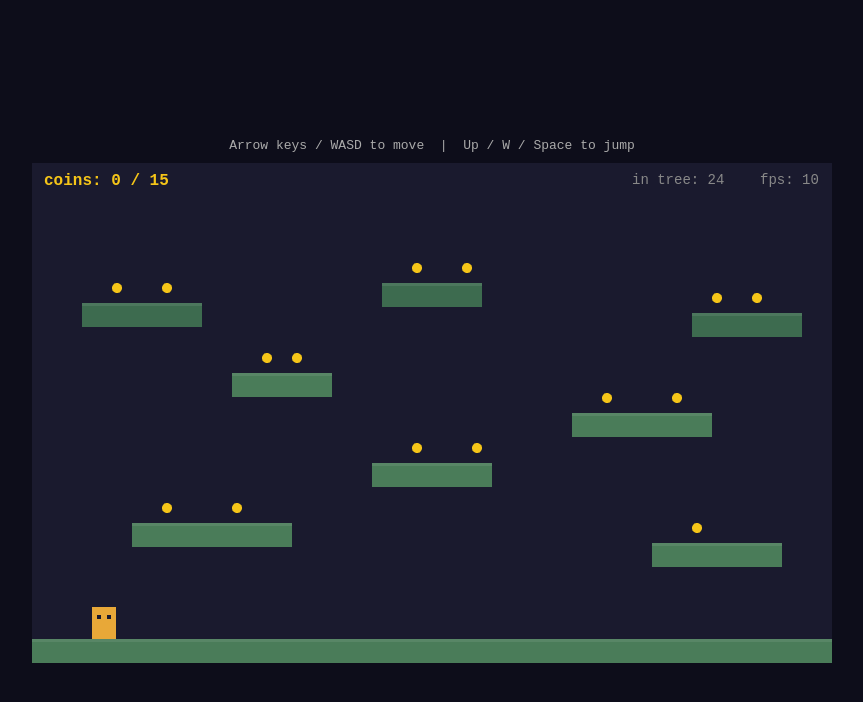
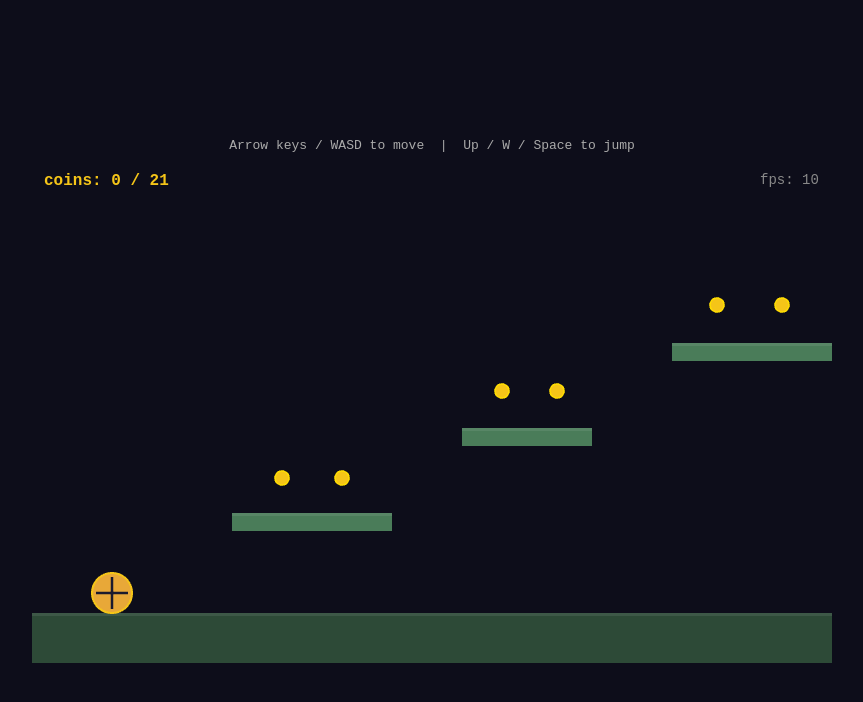
Before and after one commit to rcasto/simplequad, a website built with Vite: page examples/pixi-platformer/index.html in a window 1280 px wide. Shown: the whole page, without its empty margins (208-1071 px from the left). Built offline with nearby package versions, Linux system fonts and the light colour scheme; animation ran at ten frames a second.

Commit message:
update and try integrating pixi platformer example, a little different than the others

```diff
--- a/examples/pixi-platformer/package.json
+++ b/examples/pixi-platformer/package.json
@@ -9,7 +9,7 @@
   },
   "dependencies": {
     "pixi.js": "8.18.1",
-    "simplequad": "^3.0.0"
+    "simplequad": "^3.1.0"
   },
   "devDependencies": {
     "@types/node": "^25.6.0",
--- /dev/null
+++ b/examples/pixi-platformer/src/level.json
@@ -0,0 +1,41 @@
+{
+  "world": { "width": 2400, "height": 600 },
+  "player": { "x": 80, "y": 520, "r": 20 },
+  "platforms": [
+    { "x": 0,    "y": 550, "width": 2400, "height": 50 },
+    { "x": 200,  "y": 450, "width": 160,  "height": 18 },
+    { "x": 430,  "y": 365, "width": 130,  "height": 18 },
+    { "x": 640,  "y": 280, "width": 170,  "height": 18 },
+    { "x": 880,  "y": 400, "width": 140,  "height": 18 },
+    { "x": 1080, "y": 310, "width": 150,  "height": 18 },
+    { "x": 1300, "y": 225, "width": 170,  "height": 18 },
+    { "x": 1520, "y": 355, "width": 140,  "height": 18 },
+    { "x": 1700, "y": 265, "width": 160,  "height": 18 },
+    { "x": 1920, "y": 185, "width": 150,  "height": 18 },
+    { "x": 2100, "y": 315, "width": 190,  "height": 18 },
+    { "x": 2290, "y": 220, "width": 110,  "height": 18 }
+  ],
+  "coins": [
+    { "x": 250,  "y": 415 },
+    { "x": 310,  "y": 415 },
+    { "x": 470,  "y": 328 },
+    { "x": 525,  "y": 328 },
+    { "x": 685,  "y": 242 },
+    { "x": 750,  "y": 242 },
+    { "x": 920,  "y": 363 },
+    { "x": 975,  "y": 363 },
+    { "x": 1120, "y": 273 },
+    { "x": 1185, "y": 273 },
+    { "x": 1345, "y": 188 },
+    { "x": 1415, "y": 188 },
+    { "x": 1555, "y": 318 },
+    { "x": 1615, "y": 318 },
+    { "x": 1745, "y": 228 },
+    { "x": 1800, "y": 228 },
+    { "x": 1960, "y": 148 },
+    { "x": 2010, "y": 148 },
+    { "x": 2148, "y": 278 },
+    { "x": 2225, "y": 278 },
+    { "x": 2335, "y": 183 }
+  ]
+}
--- a/examples/pixi-platformer/src/main.ts
+++ b/examples/pixi-platformer/src/main.ts
@@ -1,25 +1,29 @@
-import { Application, Graphics, Text, Ticker } from "pixi.js";
-import { create } from "simplequad";
+import { Application, Container, Graphics, Text, Ticker } from "pixi.js";
+import { create, type Circle, type BoundingBox } from "simplequad";
+import levelData from "./level.json";
+
+// ── Viewport & physics constants ───────────────────────────────────────────
 
 const W = 800;
 const H = 500;
-const GRAVITY = 0.5;
-const PLAYER_SPEED = 4;
-const JUMP_FORCE = -11;
-const TILE = 24;
 
-// Entity types — body holds collision bounds separately from the PixiJS display object.
-// This is the pattern the 3.1.0 extractor API is designed for: your domain objects
-// don't need to extend Bound; the extractor derives it from wherever bounds live.
+const GRAVITY   = 1800;  // px/s²
+const MAX_VX    = 300;   // px/s — horizontal speed cap
+const ACCEL     = 2000;  // px/s² — horizontal acceleration (and deceleration)
+const JUMP_VY   = -660;  // px/s — initial jump velocity (negative = up)
+const COIN_R    = 7;
+
+// ── Types ──────────────────────────────────────────────────────────────────
+
 interface Platform {
   type: "platform";
-  body: { x: number; y: number; width: number; height: number };
+  body: BoundingBox;
   gfx: Graphics;
 }
 
 interface Coin {
   type: "coin";
-  body: { x: number; y: number; width: number; height: number };
+  body: Circle;
   gfx: Graphics;
   collected: boolean;
 }
@@ -27,127 +31,118 @@ interface Coin {
 type CollisionEntity = Platform | Coin;
 
 interface Player {
-  body: { x: number; y: number; width: number; height: number };
+  body: Circle;
   gfx: Graphics;
+  rotation: number;      // accumulated roll angle in radians
   vx: number;
   vy: number;
+  direction: -1 | 0 | 1;
   onGround: boolean;
 }
 
+interface LevelData {
+  world: { width: number; height: number };
+  player: { x: number; y: number; r: number };
+  platforms: Array<{ x: number; y: number; width: number; height: number }>;
+  coins: Array<{ x: number; y: number }>;
+}
+
+// ── Helpers ────────────────────────────────────────────────────────────────
+
 function makePlatform(
-  x: number,
-  y: number,
-  w: number,
-  h: number,
-  color: number,
-  app: Application,
+  { x, y, width, height }: { x: number; y: number; width: number; height: number },
+  container: Container,
 ): Platform {
+  const isGround = height > 20;
+  const color = isGround ? 0x2d4a37 : 0x4a7c59;
   const gfx = new Graphics();
-  gfx.bounds;
-  gfx.rect(0, 0, w, h).fill(color);
-  gfx.rect(0, 0, w, 3).fill({ color: 0xffffff, alpha: 0.08 });
+  gfx.rect(0, 0, width, height).fill(color);
+  gfx.rect(0, 0, width, 3).fill({ color: 0xffffff, alpha: 0.08 });
   gfx.x = x;
   gfx.y = y;
-  app.stage.addChild(gfx);
-  return { type: "platform", body: { x, y, width: w, height: h }, gfx };
+  container.addChild(gfx);
+  return { type: "platform", body: { x, y, width, height }, gfx };
 }
 
-function makeCoin(cx: number, cy: number, app: Application): Coin {
+function makeCoin(cx: number, cy: number, container: Container): Coin {
   const gfx = new Graphics();
-  gfx.circle(5, 5, 5).fill(0xf5c518);
+  gfx.circle(0, 0, COIN_R).fill(0xf5c518).stroke({ color: 0xffdd00, width: 1.5 });
   gfx.x = cx;
   gfx.y = cy;
-  app.stage.addChild(gfx);
-  return {
-    type: "coin",
-    body: { x: cx, y: cy, width: 10, height: 10 },
-    gfx,
-    collected: false,
-  };
+  container.addChild(gfx);
+  return { type: "coin", body: { x: cx, y: cy, r: COIN_R }, gfx, collected: false };
 }
 
-function makePlayerGfx(app: Application): Graphics {
+function makePlayerGfx(r: number, container: Container): Graphics {
   const g = new Graphics();
-  g.rect(0, 0, 24, 32).fill(0xe8a838);
-  g.rect(5, 8, 4, 4).fill(0x1a1a2e);
-  g.rect(15, 8, 4, 4).fill(0x1a1a2e);
-  app.stage.addChild(g);
+  g.circle(0, 0, r).fill(0xe8a838).stroke({ color: 0xf5c518, width: 2 });
+  // crosshair lines — these rotate with the circle to show rolling
+  g.moveTo(0, -(r - 4)).lineTo(0, r - 4).stroke({ color: 0x1a1a2e, width: 2.5 });
+  g.moveTo(-(r - 4), 0).lineTo(r - 4, 0).stroke({ color: 0x1a1a2e, width: 2.5 });
+  container.addChild(g);
   return g;
 }
 
+// ── Main ───────────────────────────────────────────────────────────────────
+
 async function main(): Promise<void> {
+  const level: LevelData = levelData as LevelData;
+
+  const WORLD_W = level.world.width;
+  const WORLD_H = level.world.height;
+
   const app = new Application();
-  await app.init({
-    width: W,
-    height: H,
-    backgroundColor: 0x1a1a2e,
-    antialias: true,
-  });
+  await app.init({ width: W, height: H, backgroundColor: 0x0d0d1a, antialias: true });
   document.body.appendChild(app.canvas);
 
-  // extractor derives the spatial BoundingBox from each entity —
-  // Platform and Coin don't extend Bound directly, they carry it in `.body`.
+  // Two containers: world objects move with the camera; HUD stays fixed.
+  const worldContainer = new Container();
+  const hudContainer = new Container();
+  app.stage.addChild(worldContainer, hudContainer);
+
+  // Quadtree covers the full world — platforms and coins go in here each frame.
+  // Player is never added; it queries the tree to find what it overlaps.
   const tree = create<CollisionEntity>(
-    { x: 0, y: 0, width: W, height: H },
+    { x: 0, y: 0, width: WORLD_W, height: WORLD_H },
     { extractor: (e) => e.body },
   );
 
-  // --- Platforms ---
-  const platforms: Platform[] = [
-    makePlatform(0, H - TILE, W, TILE, 0x4a7c59, app),
-    makePlatform(100, 360, 160, TILE, 0x4a7c59, app),
-    makePlatform(340, 300, 120, TILE, 0x4a7c59, app),
-    makePlatform(540, 250, 140, TILE, 0x4a7c59, app),
-    makePlatform(200, 210, 100, TILE, 0x4a7c59, app),
-    makePlatform(620, 380, 130, TILE, 0x4a7c59, app),
-    makePlatform(50, 140, 120, TILE, 0x3d6b4f, app),
-    makePlatform(660, 150, 110, TILE, 0x3d6b4f, app),
-    makePlatform(350, 120, 100, TILE, 0x3d6b4f, app),
-  ];
+  // ── Scene ──────────────────────────────────────────────────────────────
 
-  // --- Coins ---
-  const coins: Coin[] = [
-    [130, 340],
-    [200, 340],
-    [380, 280],
-    [440, 280],
-    [570, 230],
-    [640, 230],
-    [230, 190],
-    [260, 190],
-    [80, 120],
-    [130, 120],
-    [380, 100],
-    [430, 100],
-    [680, 130],
-    [720, 130],
-    [660, 360],
-  ].map(([cx, cy]) => makeCoin(cx, cy, app));
+  const platforms = level.platforms.map((p) => makePlatform(p, worldContainer));
+  const coins = level.coins.map(({ x, y }) => makeCoin(x, y, worldContainer));
 
-  // --- Player ---
+  const PLAYER_R = level.player.r;
   const player: Player = {
-    body: { x: 60, y: H - TILE - 32, width: 24, height: 32 },
-    gfx: makePlayerGfx(app),
+    body: { x: level.player.x, y: level.player.y, r: PLAYER_R },
+    gfx: makePlayerGfx(PLAYER_R, worldContainer),
+    rotation: 0,
     vx: 0,
     vy: 0,
+    direction: 0,
     onGround: false,
   };
   player.gfx.x = player.body.x;
   player.gfx.y = player.body.y;
 
-  // --- HUD ---
+  // ── Camera ─────────────────────────────────────────────────────────────
+
+  const camera = { x: 0, y: 0 };
+
+  function cameraFollow(): void {
+    camera.x = Math.max(0, Math.min(player.body.x - W / 2, WORLD_W - W));
+    camera.y = Math.max(0, Math.min(player.body.y - H / 2, WORLD_H - H));
+  }
+
+  // ── HUD ────────────────────────────────────────────────────────────────
+
   const scoreText = new Text({
     text: `coins: 0 / ${coins.length}`,
-    style: {
-      fill: "#f5c518",
-      fontFamily: "monospace",
-      fontSize: 16,
-      fontWeight: "bold",
-    },
+    style: { fill: "#f5c518", fontFamily: "monospace", fontSize: 16, fontWeight: "bold" },
   });
   scoreText.x = 12;
   scoreText.y = 8;
-  app.stage.addChild(scoreText);
+  hudContainer.addChild(scoreText);
 
   const fpsText = new Text({
     text: "fps: 0",
@@ -155,61 +150,43 @@ async function main(): Promise<void> {
   });
   fpsText.x = W - 72;
   fpsText.y = 8;
-  app.stage.addChild(fpsText);
+  hudContainer.addChild(fpsText);
 
-  const countText = new Text({
-    text: "in tree: 0",
-    style: { fill: "#888888", fontFamily: "monospace", fontSize: 14 },
-  });
-  countText.x = W - 200;
-  countText.y = 8;
-  app.stage.addChild(countText);
+  // ── Win overlay ────────────────────────────────────────────────────────
 
-  // --- Win overlay ---
   const winOverlay = new Graphics();
   winOverlay.rect(0, 0, W, H).fill({ color: 0x000000, alpha: 0.55 });
   winOverlay.visible = false;
-  app.stage.addChild(winOverlay);
+  hudContainer.addChild(winOverlay);
 
   const winTitle = new Text({
     text: "You collected all coins!",
-    style: {
-      fill: "#f5c518",
-      fontFamily: "monospace",
-      fontSize: 32,
-      fontWeight: "bold",
-    },
+    style: { fill: "#f5c518", fontFamily: "monospace", fontSize: 28, fontWeight: "bold" },
   });
   winTitle.anchor.set(0.5);
   winTitle.x = W / 2;
   winTitle.y = H / 2;
   winTitle.visible = false;
-  app.stage.addChild(winTitle);
+  hudContainer.addChild(winTitle);
 
   const restartHint = new Text({
     text: "Press Space or tap to play again",
-    style: { fill: "#aaaaaa", fontFamily: "monospace", fontSize: 16 },
+    style: { fill: "#aaaaaa", fontFamily: "monospace", fontSize: 15 },
   });
   restartHint.anchor.set(0.5);
   restartHint.x = W / 2;
   restartHint.y = H / 2 + 44;
   restartHint.visible = false;
-  app.stage.addChild(restartHint);
+  hudContainer.addChild(restartHint);
 
-  // --- Input ---
+  // ── Input ──────────────────────────────────────────────────────────────
+
   const keys: Record<string, boolean> = {};
-  document.addEventListener("keydown", (e) => {
-    keys[e.code] = true;
-  });
-  document.addEventListener("keyup", (e) => {
-    keys[e.code] = false;
-  });
+  document.addEventListener("keydown", (e) => { keys[e.code] = true; });
+  document.addEventListener("keyup",   (e) => { keys[e.code] = false; });
 
-  function isJump(): boolean {
-    return !!(keys["ArrowUp"] || keys["KeyW"] || keys["Space"]);
-  }
+  // ── Game state ─────────────────────────────────────────────────────────
 
-  // --- Game state ---
   let score = 0;
   let gameState: "playing" | "won" = "playing";
 
@@ -223,10 +200,11 @@ async function main(): Promise<void> {
   function resetGame(): void {
     score = 0;
     gameState = "playing";
-    player.body.x = 60;
-    player.body.y = H - TILE - 32;
+    player.body.x = level.player.x;
+    player.body.y = level.player.y;
     player.vx = 0;
     player.vy = 0;
+    player.rotation = 0;
     player.onGround = false;
     for (const c of coins) {
       c.collected = false;
@@ -238,22 +216,17 @@ async function main(): Promise<void> {
     scoreText.text = `coins: 0 / ${coins.length}`;
   }
 
-  app.canvas.addEventListener("click", () => {
-    if (gameState === "won") resetGame();
-  });
-  app.canvas.addEventListener(
-    "touchstart",
-    (e) => {
-      if (gameState === "won") {
-        e.preventDefault();
-        resetGame();
-      }
-    },
-    { passive: false },
-  );
+  app.canvas.addEventListener("click", () => { if (gameState === "won") resetGame(); });
+  app.canvas.addEventListener("touchstart", (e) => {
+    if (gameState === "won") { e.preventDefault(); resetGame(); }
+  }, { passive: false });
 
-  // --- Game loop ---
+  // ── Game loop ──────────────────────────────────────────────────────────
+
   app.ticker.add((ticker: Ticker) => {
+    // Cap dt at 50ms to prevent physics blow-up on slow/hidden-tab frames
+    const dt = Math.min(ticker.deltaMS, 50) / 1000;
+
     fpsText.text = `fps: ${Math.round(ticker.FPS)}`;
 
     if (gameState === "won") {
@@ -261,35 +234,69 @@ async function main(): Promise<void> {
       return;
     }
 
-    // Horizontal movement
-    if (keys["ArrowLeft"] || keys["KeyA"]) player.vx = -PLAYER_SPEED;
-    else if (keys["ArrowRight"] || keys["KeyD"]) player.vx = PLAYER_SPEED;
-    else player.vx = 0;
+    // ── 1. Input → direction ──────────────────────────────────────────
 
-    // Jump
-    if (isJump() && player.onGround) {
-      player.vy = JUMP_FORCE;
+    if (keys["ArrowLeft"] || keys["KeyA"])       player.direction = -1;
+    else if (keys["ArrowRight"] || keys["KeyD"]) player.direction =  1;
+    else                                          player.direction =  0;
+
+    const wantsJump = keys["ArrowUp"] || keys["KeyW"] || keys["Space"];
+
+    // ── 2. Horizontal: acceleration / deceleration model ─────────────
+    // Inspired by the smooth feel of the CircleMan project — acceleration
+    // ramps up to MAX_VX, and naturally decelerates when no key is held.
+
+    const prevVx = player.vx;
+    const dv = ACCEL * dt;
+
+    if (player.direction > 0) {
+      player.vx = Math.min(player.vx + dv, MAX_VX);
+    } else if (player.direction < 0) {
+      player.vx = Math.max(player.vx - dv, -MAX_VX);
+    } else {
+      // Decelerate toward zero
+      player.vx = player.vx > 0
+        ? Math.max(player.vx - dv, 0)
+        : Math.min(player.vx + dv, 0);
+    }
+
+    // ── 3. Jump ───────────────────────────────────────────────────────
+
+    if (wantsJump && player.onGround) {
+      player.vy = JUMP_VY;
       player.onGround = false;
     }
 
-    player.vy += GRAVITY;
-    player.body.x += player.vx;
-    player.body.y += player.vy;
-    player.body.x = Math.max(0, Math.min(W - player.body.width, player.body.x));
+    // ── 4. Gravity ────────────────────────────────────────────────────
 
-    // Rebuild tree each frame — same game-loop pattern as the vanilla examples
+    player.vy += GRAVITY * dt;
+
+    // ── 5. Integrate position ─────────────────────────────────────────
+    // Trapezoid integration for x (smoother with acceleration model);
+    // simple Euler for y (gravity is constant, Euler is exact here).
+
+    const prevX = player.body.x;
+    player.body.x += ((prevVx + player.vx) / 2) * dt;
+    player.body.y += player.vy * dt;
+
+    // Clamp x to world bounds
+    player.body.x = Math.max(PLAYER_R, Math.min(WORLD_W - PLAYER_R, player.body.x));
+
+    // ── 6. Rolling rotation ───────────────────────────────────────────
+    // A rolling circle rotates by dx/r radians (rolling without slipping).
+
+    player.rotation += (player.body.x - prevX) / PLAYER_R;
+
+    // ── 7. Rebuild tree and resolve collisions ────────────────────────
+
     tree.clear();
     for (const p of platforms) tree.add(p);
     for (const c of coins) {
       if (!c.collected) tree.add(c);
     }
 
-    // query takes a plain Bound — pass the extracted player body directly.
-    // Player is never in the tree, so no self-exclusion needed.
     const hits = tree.query(player.body);
     player.onGround = false;
-
-    countText.text = `in tree: ${tree.getData().length}`;
 
     for (const { object, mtv } of hits) {
       if (object.type === "coin") {
@@ -299,29 +306,44 @@ async function main(): Promise<void> {
         scoreText.text = `coins: ${score} / ${coins.length}`;
         continue;
       }
-      // Platform push-out via MTV
+      // Platform: push player out via MTV, then adjust velocity
       player.body.x += mtv.vector.x;
       player.body.y += mtv.vector.y;
 
+      // mtv.vector.y < 0 = pushed upward = landed on top of platform
       if (mtv.vector.y < -0.1) {
         player.vy = 0;
         player.onGround = true;
       }
+      // mtv.vector.y > 0 = pushed downward = hit ceiling
       if (mtv.vector.y > 0.1 && player.vy < 0) player.vy = 0;
+      // horizontal hit = stop horizontal movement
       if (Math.abs(mtv.vector.x) > 0.1) player.vx = 0;
     }
 
-    // Fall off bottom → respawn
-    if (player.body.y > H + 50) {
-      player.body.x = 60;
-      player.body.y = H - TILE - 32;
+    // ── 8. Respawn on fall ────────────────────────────────────────────
+
+    if (player.body.y > WORLD_H + 60) {
+      player.body.x = level.player.x;
+      player.body.y = level.player.y;
       player.vx = 0;
       player.vy = 0;
+      player.rotation = 0;
     }
 
-    // Sync PixiJS sprite to collision body position
+    // ── 9. Camera follow ──────────────────────────────────────────────
+
+    cameraFollow();
+    worldContainer.x = -camera.x;
+    worldContainer.y = -camera.y;
+
+    // ── 10. Sync player graphics ──────────────────────────────────────
+
     player.gfx.x = player.body.x;
     player.gfx.y = player.body.y;
+    player.gfx.rotation = player.rotation;
+
+    // ── 11. Win check ─────────────────────────────────────────────────
 
     if (score === coins.length) showWin();
   });
--- a/examples/pixi-platformer/tsconfig.json
+++ b/examples/pixi-platformer/tsconfig.json
@@ -7,6 +7,7 @@
     "strict": true,
     "skipLibCheck": true,
     "noEmit": true,
+    "resolveJsonModule": true,
     "types": ["node"],
     "paths": {
       "simplequad": ["../../src/index.ts"]
--- a/examples/pixi-platformer/vite.config.ts
+++ b/examples/pixi-platformer/vite.config.ts
@@ -1,5 +1,5 @@
-import { defineConfig } from 'vite';
-import { resolve } from 'path';
+import { defineConfig } from "vite";
+// import { resolve } from 'pathx';
 
 // Resolves 'simplequad' directly to the local TypeScript source so the
 // 3.1.0 extractor API is available without a prior build step.
@@ -7,9 +7,10 @@ import { resolve } from 'path';
 // and add "simplequad": "^3.0.0" (or "file:../../simplequad-3.0.0.tgz")
 // to package.json dependencies.
 export default defineConfig({
-    resolve: {
-        alias: {
-            simplequad: resolve(__dirname, '../../src/index.ts'),
-        },
-    },
+  base: "./",
+  // resolve: {
+  //     alias: {
+  //         simplequad: resolve(__dirname, '../../src/index.ts'),
+  //     },
+  // },
 });
--- a/package.json
+++ b/package.json
@@ -17,6 +17,7 @@
     "build": "npm run clean && npm run build:bundles && npm run build:types",
     "build:bundles": "vite build",
     "build:types": "tsc --emitDeclarationOnly",
+    "build:examples": "cd examples; make build",
     "test": "vitest run",
     "test:coverage": "vitest run --coverage",
     "clean": "rm -rf dist",
```
Also changed, not shown: index.html (+20 -0 lines), .github/workflows/deploy.yml, 2 other files.
